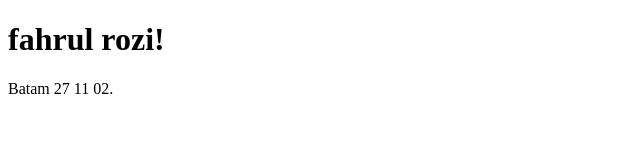
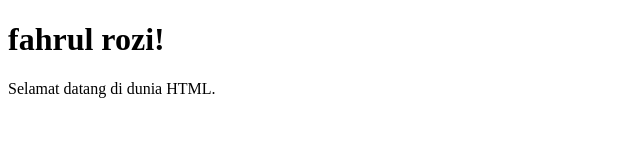
Before and after one commit to Fhrlrzzi/html, a plain HTML site: page index.html in a window 1280 px wide. Shown: the whole page, without its empty margins (0-640 px from the left). Drawn offline with Linux system fonts and the light colour scheme.

Commit message:
Revert "update work"
This reverts commit 72f5eea5fb7a81db495e7cbb4af57f36ef893605.

```diff
--- a/index.html
+++ b/index.html
@@ -6,7 +6,7 @@
   <body>
 
     <h1>fahrul rozi!</h1>
-    <p>Batam 27 11 02.</p>
+    <p>Selamat datang di dunia HTML.</p>
 
   </body>
 </html>
```
